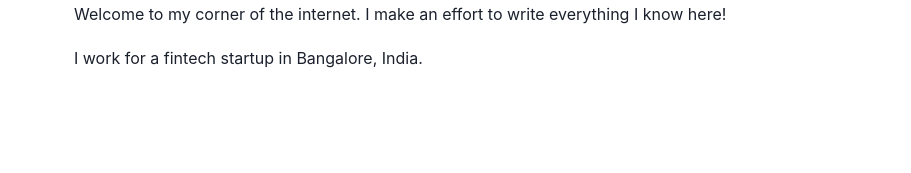
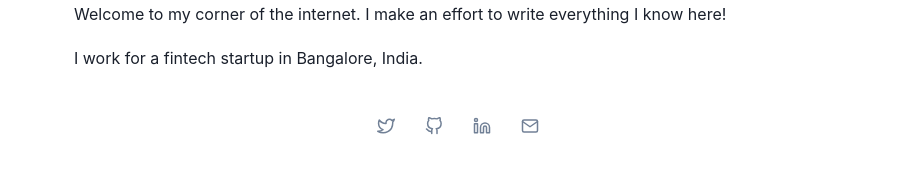
Before and after one commit to BharatKalluri/bharatkalluri.com, a Next.js app: page / in a window 1280 px wide. Shown: the part 165-338 px from the top of the page, without its empty margins (182-1093 px from the left). Built offline with nearby package versions, Linux system fonts and the light colour scheme.

Commit message:
Added react icons and added footer

```diff
--- /dev/null
+++ b/components/Footer.tsx
@@ -0,0 +1,60 @@
+import React from 'react';
+import { Flex, Link, IconButton } from '@chakra-ui/react';
+import {FiTwitter, FiGithub, FiLinkedin, FiMail} from 'react-icons/fi'
+
+
+// TODO: Move to constants
+const TWITTER_URL = 'https://twitter.com/bharatkalluri'
+const GITHUB_URL = 'https://github.com/bharatkalluri'
+const LINKEDIN_URL = 'https://linkedin.com/bharatkalluri'
+const EMAIL = 'bharatkalluri@pm.me'
+
+
+const Footer = () => (
+  <Flex align="center" py={8} direction="column">
+    <div>
+      <Link href={TWITTER_URL} title="Twitter" isExternal>
+        <IconButton
+          aria-label="Twitter"
+          icon={<FiTwitter />}
+          size="lg"
+          color="gray.500"
+          variant="ghost"
+        />
+      </Link>
+      <Link href={GITHUB_URL} title="GitHub" isExternal>
+        <IconButton
+          aria-label="GitHub"
+          icon={<FiGithub />}
+          size="lg"
+          color="gray.500"
+          variant="ghost"
+        />
+      </Link>
+      <Link
+        href={LINKEDIN_URL}
+        title="LinkedIn"
+        isExternal
+      >
+        <IconButton
+          aria-label="LinkedIn"
+          icon={<FiLinkedin />}
+          size="lg"
+          color="gray.500"
+          variant="ghost"
+        />
+      </Link>
+      <Link href={`mailto:${EMAIL}`} title="Email" isExternal>
+        <IconButton
+          aria-label="Email"
+          icon={<FiMail />}
+          size="lg"
+          color="gray.500"
+          variant="ghost"
+        />
+      </Link>
+    </div>
+  </Flex>
+);
+
+export default Footer;
--- a/components/Layout.tsx
+++ b/components/Layout.tsx
@@ -4,6 +4,7 @@ import Head from "next/head";
 import { Box, Flex, Stack } from "@chakra-ui/layout";
 import { Button, IconButton, useColorMode } from "@chakra-ui/react";
 import { MoonIcon, SunIcon } from "@chakra-ui/icons";
+import Footer from "./Footer";
 
 type Props = {
     children?: ReactNode;
@@ -88,6 +89,7 @@ const Layout = ({ children, title = "" }: Props) => (
                 {children}
             </Stack>
         </Flex>
+        <Footer />
     </div>
 );
 
--- a/package.json
+++ b/package.json
@@ -23,7 +23,8 @@
     "next-mdx-enhanced": "^5.0.0",
     "prism-react-renderer": "^1.1.1",
     "react": "^16.12.0",
-    "react-dom": "^16.12.0"
+    "react-dom": "^16.12.0",
+    "react-icons": "^3.11.0"
   },
   "devDependencies": {
     "@types/node": "^12.12.21",
```
Also changed, not shown: 1 other file (tests, documents, lock files or other folders).
